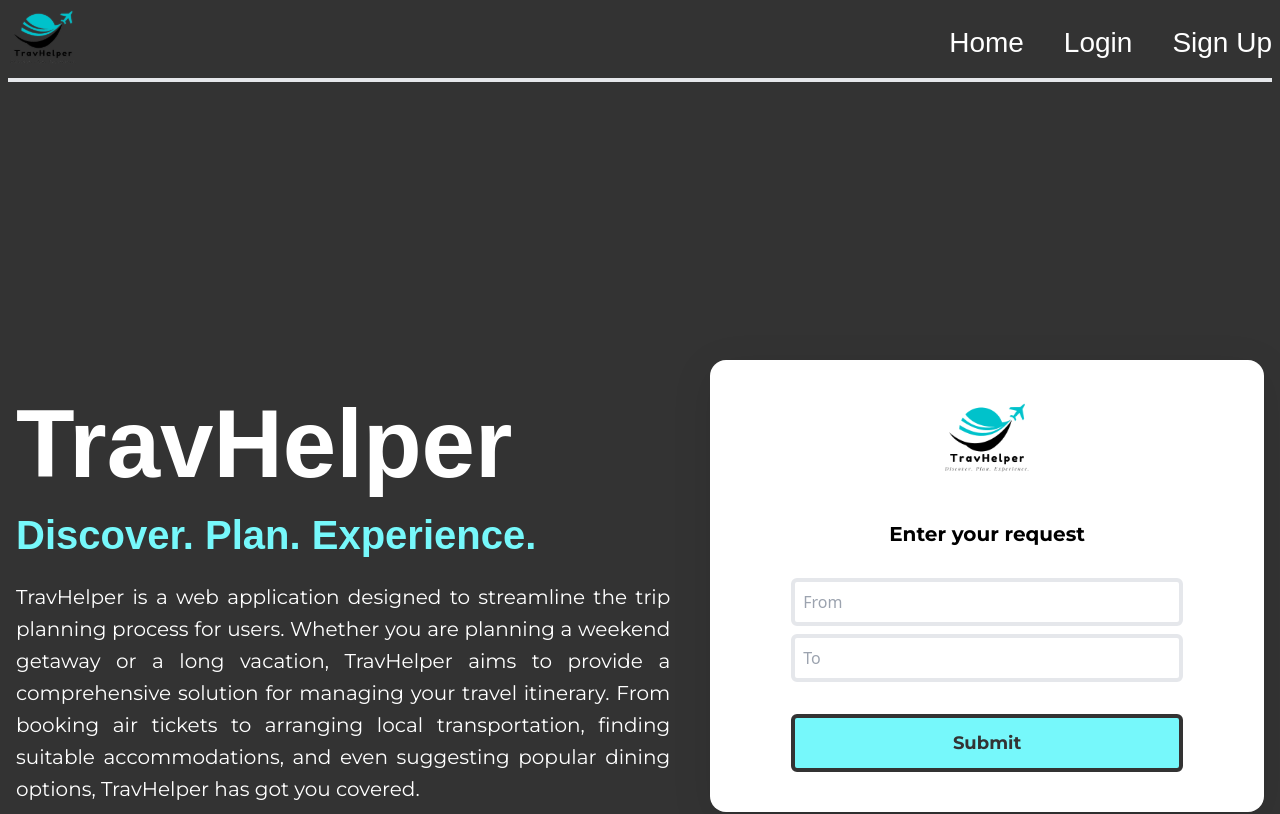
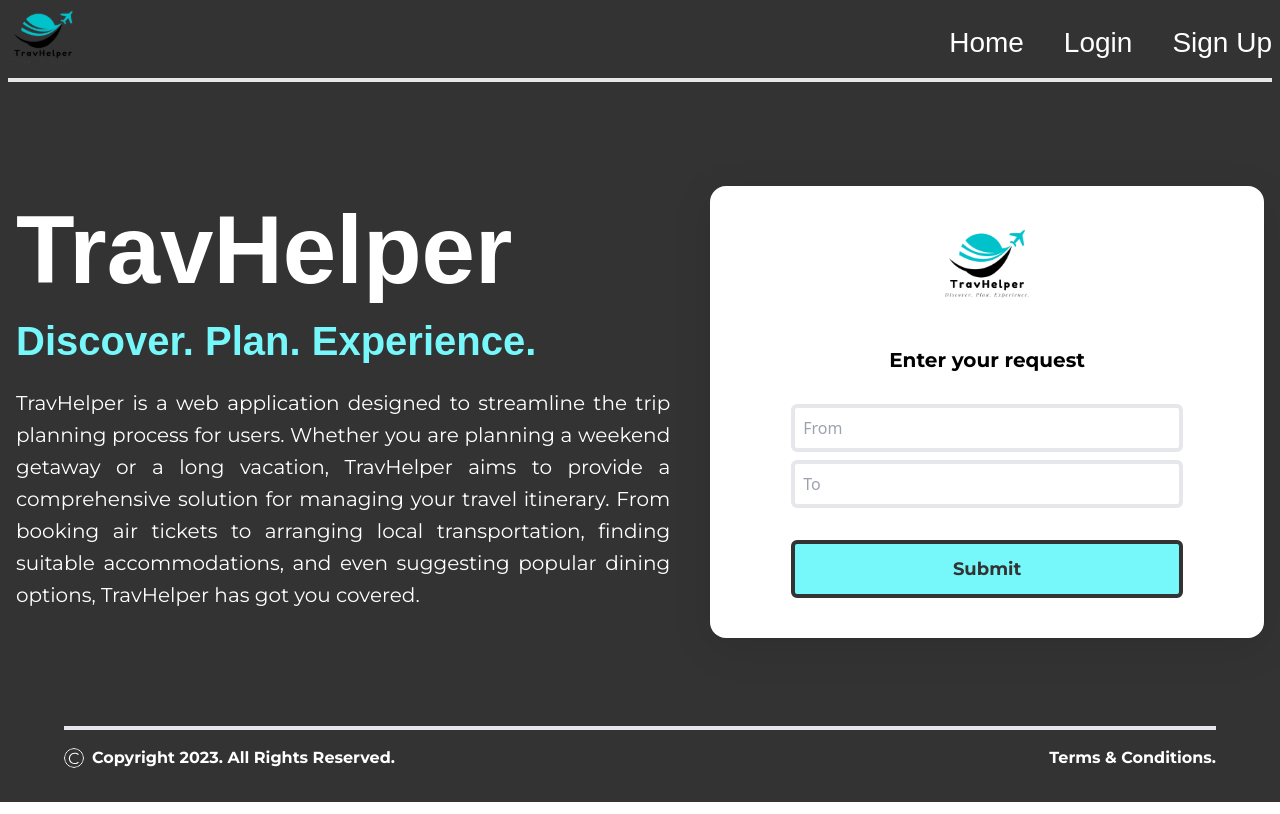
Before and after one commit to tonybnya/travhelper, a React (Vite) app in the folder front/: page / in a window 1280 px wide. Shown: the top 814 px of the page. Built offline with nearby package versions, Linux system fonts and the light colour scheme; a web font is replaced by a local one.

Commit message:
home page style issue fixed

```diff
--- a/front/src/pages/Homepage.jsx
+++ b/front/src/pages/Homepage.jsx
@@ -3,9 +3,9 @@ import logo from '../assets/images/logo.svg';
 
 const Homepage = () => {
   return (
-    <div className="w-full flex justify-evenly items-center min-h-screen gap-10 max-container">
+    <div className="w-full flex justify-evenly items-center gap-10 max-container">
       <div
-        className='flex flex-col justify-center w-full pt-10'>
+        className='flex flex-col justify-center w-full'>
         <p className='text-8xl font-palanquin text-white font-bold'>
           TravHelper
         </p>
```
